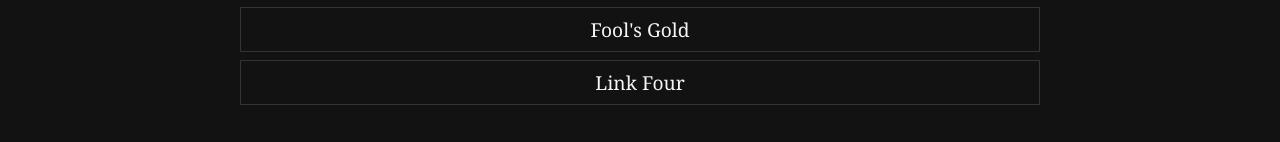
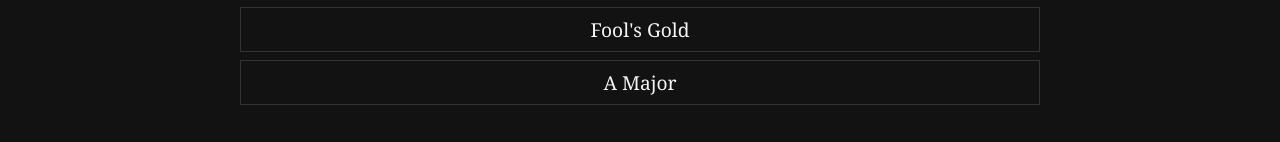
Before and after one commit to pocketsquare/rainharder, a SvelteKit app: page / in a window 1280 px wide. Shown: the part 720-862 px from the top of the page. Built offline with nearby package versions, Linux system fonts and the light colour scheme.

Commit message:
header, A Major

```diff
--- a/src/routes/+page.svelte
+++ b/src/routes/+page.svelte
@@ -37,7 +37,7 @@
         Fool's Gold
       </a>
     </li>
-    <li><a href="/">Link Four</a></li>
+    <li><a href="/pdfs/A_Major.pdf">A Major</a></li>
   </ul>
 
 </div>
```
Also changed, not shown: 1 other file (tests, documents, lock files or other folders).
